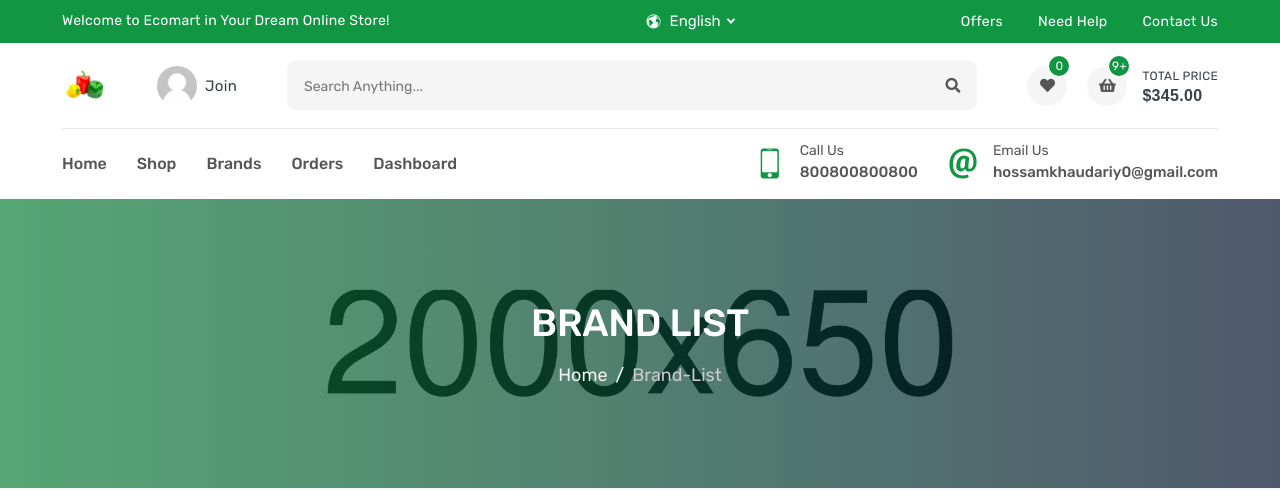
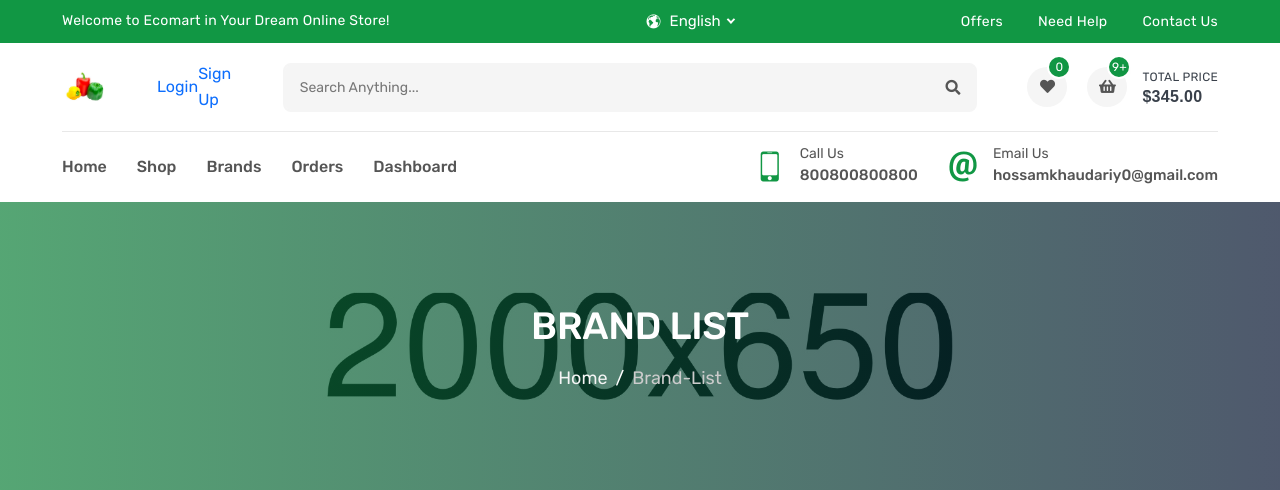
Before and after one commit to khaudariy/Amazon-Clone, a Django app: page /products/brands in a window 1280 px wide. Shown: the top 490 px of the page. Run offline with Django 4.2, Linux system fonts and the light colour scheme; data comes from the database, SQL or seed files in the repository; both versions use the stored data as it was after the commit; parts of the project's set-up code (start-up, migrations or seed data) failed here and were passed over; some libraries are stand-ins or nearby versions.

Commit message:
add login and sign Up

```diff
--- a/templates/base.html
+++ b/templates/base.html
@@ -112,8 +112,14 @@
                         <img src="{{settings_data.logo.url}}" alt="logo">
                     </a>
                     <a href="login.html" class="header-widget" title="My Account">
-                        <img src="images/user.png" alt="user">
-                        <span>join</span>
+                        {% if user.is_authenticated %}
+                             <img src="images/user.png" alt="user">
+                        {% else %}
+                            <a href ="#" > Login </a>
+                            <a href ="#" > Sign Up </a>
+                        {% endif %}
+
+
                     </a>
 
                     <form class="header-form">
```
Also changed, not shown: db.sqlite3.
